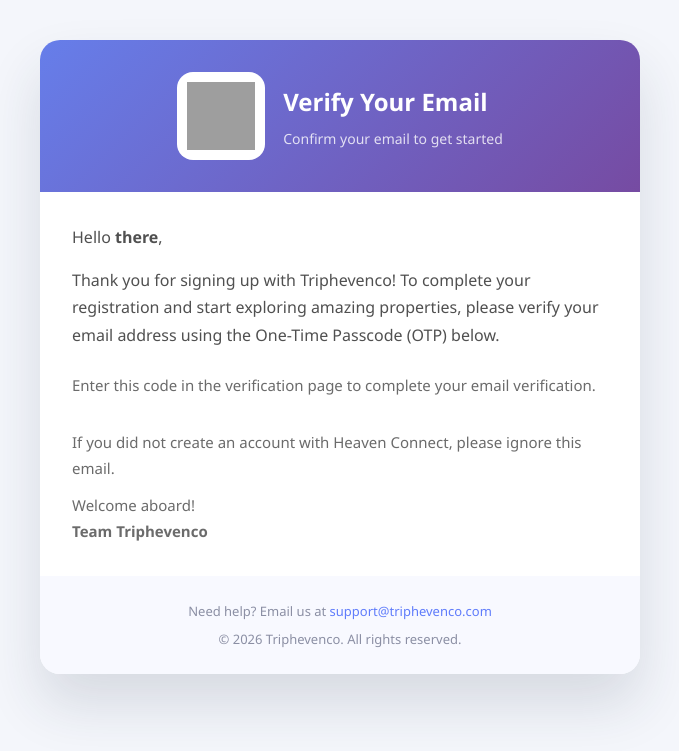
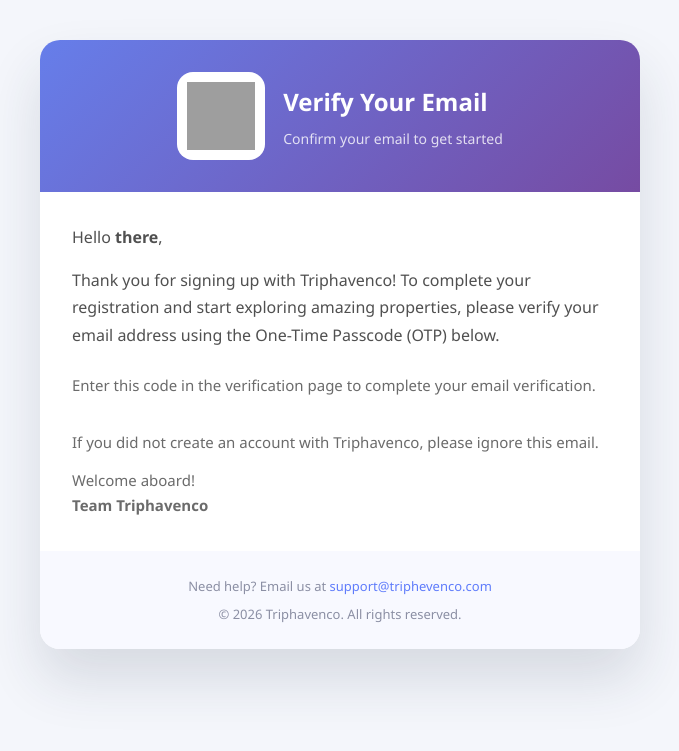
Before and after one commit to Rohith-Keenthananickal/Heaven-connect-communication, a Python web app: template app/templates/html/EMAIL_VERIFICATION.html in a window 1280 px wide. Shown: the top 751 px of the page, without its empty margins (300-979 px from the left). Run offline with Jinja, Linux system fonts and the light colour scheme; the template is opened without the code that fills it, so the values that code supplies are empty; grey boxes are pictures that could not be loaded.

Commit message:
fix: correct branding in email templates to "Triphavenco"
- Updated EMAIL_VERIFICATION, PASSWORD_RESET, and WELCOME templates to consistently use "Triphavenco" instead of "Heaven Connect" and "TripHavenCo".
- Ensured all instances of the brand name are accurately reflected for improved user recognition and consistency across communications.

```diff
--- a/app/templates/html/EMAIL_VERIFICATION.html
+++ b/app/templates/html/EMAIL_VERIFICATION.html
@@ -3,7 +3,7 @@
 <head>
     <meta charset="UTF-8">
     <meta name="viewport" content="width=device-width, initial-scale=1.0">
-    <title>Verify Your Email - Triphevenco</title>
+    <title>Verify Your Email - Triphavenco</title>
 </head>
 <body style="font-family: 'Segoe UI', Arial, sans-serif; line-height: 1.7; color: #2c2c2c; background: #f4f6fb; padding: 40px 0; margin: 0;">
     <table role="presentation" cellpadding="0" cellspacing="0" width="100%">
@@ -29,7 +29,7 @@
                         <td style="padding: 32px;">
                             <p style="font-size: 16px; color: #505050; margin: 0 0 16px;">Hello <strong>{{ user_name | default('there') }}</strong>,</p>
                             <p style="font-size: 16px; color: #505050; margin: 0 0 24px;">
-                                Thank you for signing up with Triphevenco! To complete your registration and start exploring amazing properties, please verify your email address using the One-Time Passcode (OTP) below.
+                                Thank you for signing up with Triphavenco! To complete your registration and start exploring amazing properties, please verify your email address using the One-Time Passcode (OTP) below.
                             </p>
                             {% if otp_code %}
                             <div style="margin: 0 auto 28px; max-width: 320px; background: #f0f3ff; border-radius: 12px; padding: 24px; text-align: center; border: 1px solid rgba(95, 124, 251, 0.2);">
@@ -46,18 +46,18 @@
                                 Enter this code in the verification page to complete your email verification.
                             </p>
                             <p style="font-size: 15px; color: #6b6b6b; margin: 32px 0 12px;">
-                                If you did not create an account with Heaven Connect, please ignore this email.
+                                If you did not create an account with Triphavenco, please ignore this email.
                             </p>
                             <p style="font-size: 15px; color: #6b6b6b; margin: 0;">
                                 Welcome aboard!<br>
-                                <strong>Team Triphevenco</strong>
+                                <strong>Team Triphavenco</strong>
                             </p>
                         </td>
                     </tr>
                     <tr>
                         <td style="background: #f8f9ff; padding: 24px; text-align: center; color: #8b8fa4; font-size: 13px;">
                             <p style="margin: 0 0 6px;">Need help? Email us at <a href="mailto:support@triphevenco.com" style="color: #5f7cfb; text-decoration: none;">support@triphevenco.com</a></p>
-                            <p style="margin: 0;">© {{ current_year | default('2026') }} Triphevenco. All rights reserved.</p>
+                            <p style="margin: 0;">© {{ current_year | default('2026') }} Triphavenco. All rights reserved.</p>
                         </td>
                     </tr>
                 </table>
```
Also changed, not shown: app/templates/html/PASSWORD_RESET.html (+4 -4 lines), app/templates/html/WELCOME.html (+5 -5 lines).
